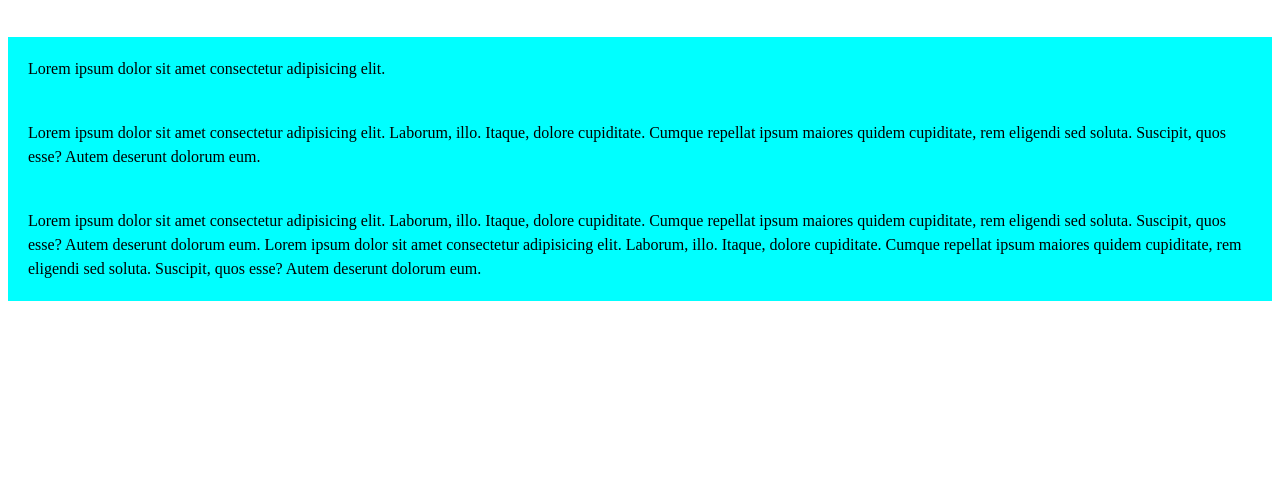
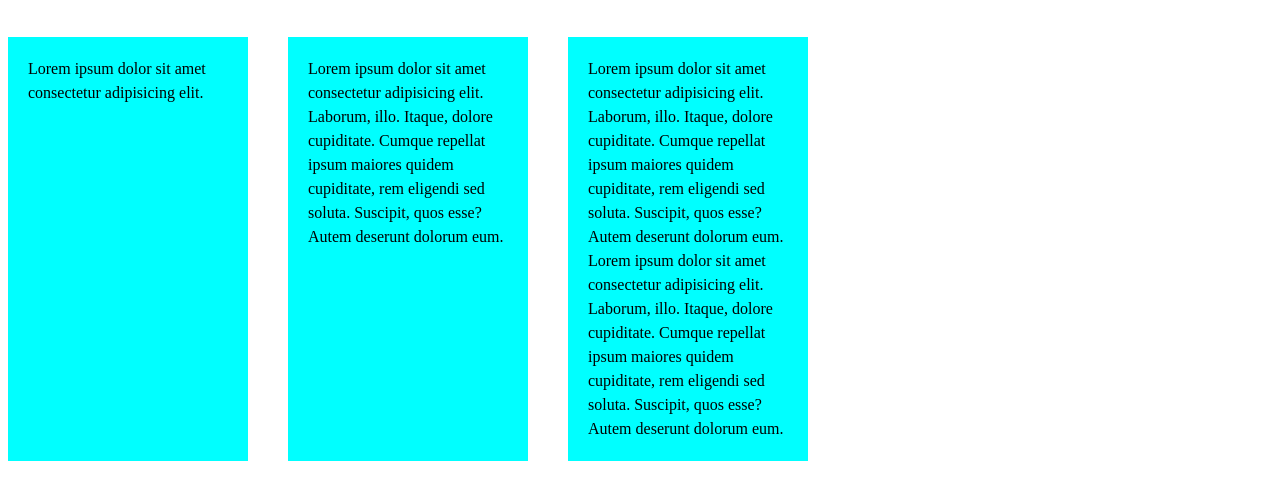
Before and after one commit to OyeronkeCode/Flex-Assignment, a plain HTML site: page Task 3/index.html in a window 1280 px wide. Shown: the part 66-566 px from the top of the page. Drawn offline with Linux system fonts and the light colour scheme.

Commit message:
Update styles.css

```diff
--- a/Task 3/styles.css
+++ b/Task 3/styles.css
@@ -8,9 +8,9 @@ h4 {
   margin-top: 0;
 }
 
-.container {
+.flex-container {
   display: flex;
-  align-items: start;
+  align-items: start stretch;
   gap: 40px;
   max-width: 800px;
 }
```
